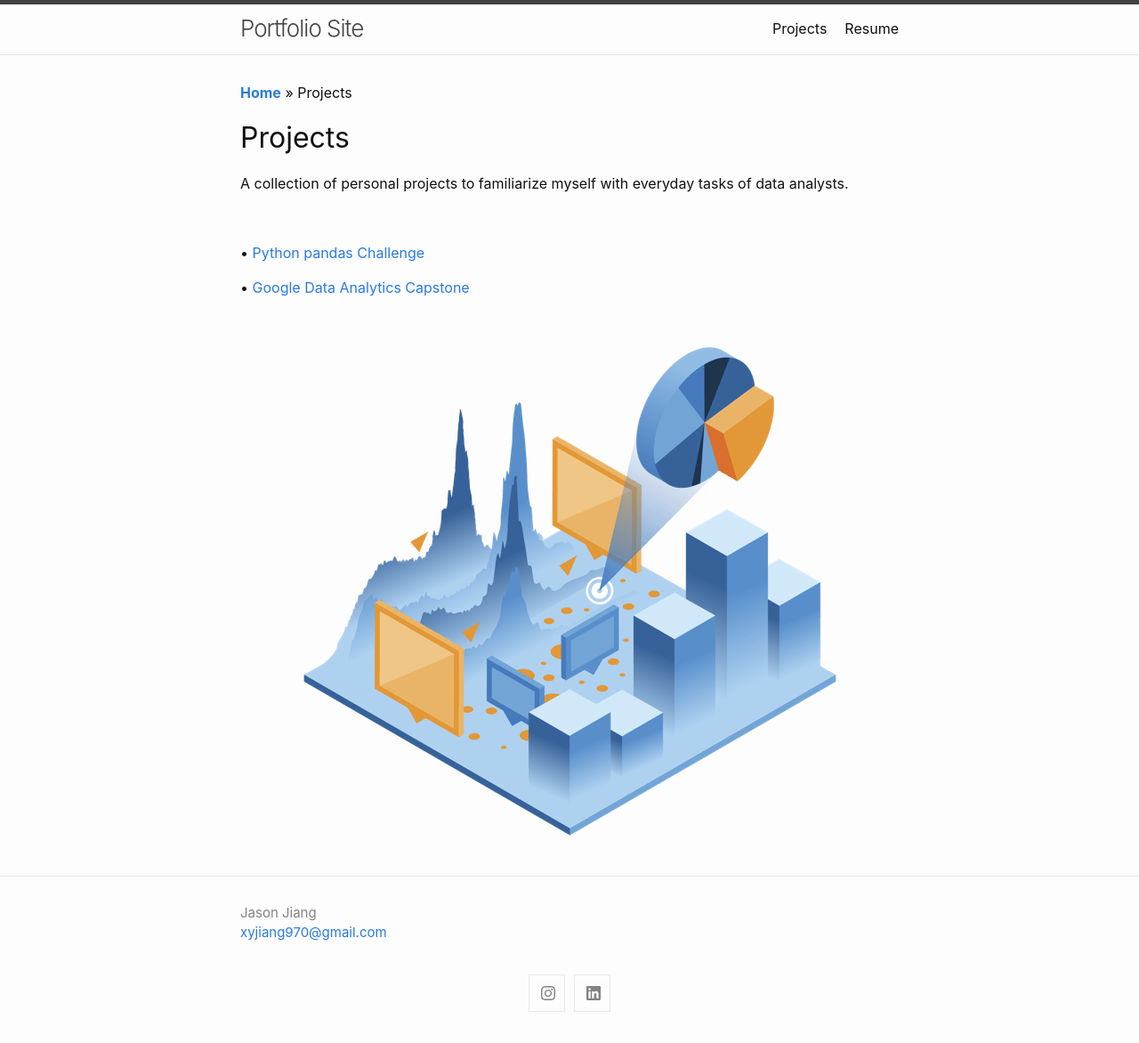
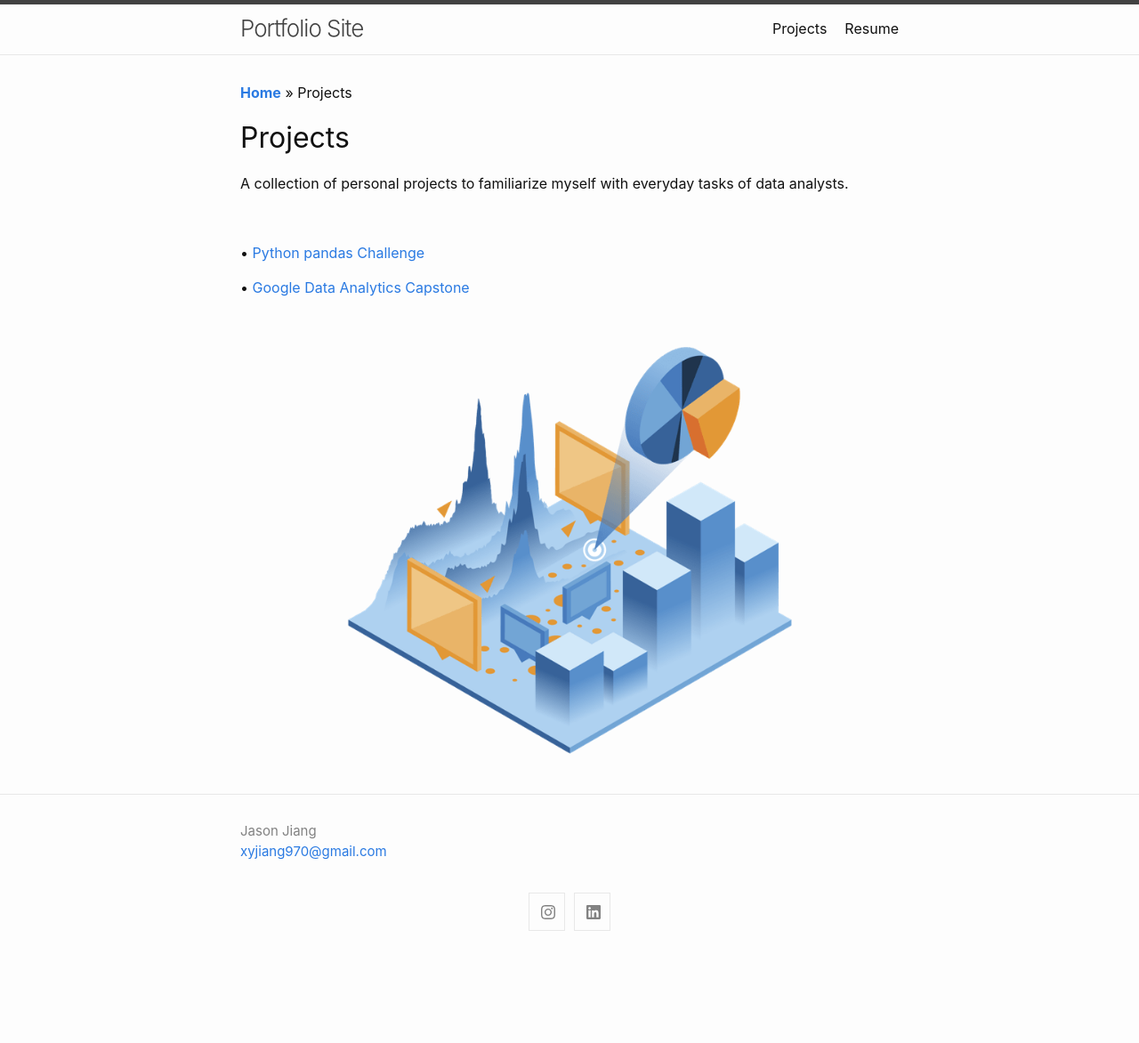
Before and after one commit to xyjiang970/xyjiang970.github.io, a Jekyll site: the page built from projects/projects_home.md, in a window 1280 px wide. Shown: the whole page at 89% size. Built offline with Jekyll 4.4.1, drawn with Linux system fonts in a browser that asks for light colours; after the commit the page ends 1081 px from its top, so only the background shows below that.

Commit message:
Update projects_home.md

```diff
--- a/projects/projects_home.md
+++ b/projects/projects_home.md
@@ -16,4 +16,4 @@ A collection of personal projects to familiarize myself with everyday tasks of d
 <br>
 
 
-<img src="/projects/projects_page_image.png" alt="projects_page_image">
+<img src="/projects/projects_page_image.png" alt="projects_page_image" width="500">
```
